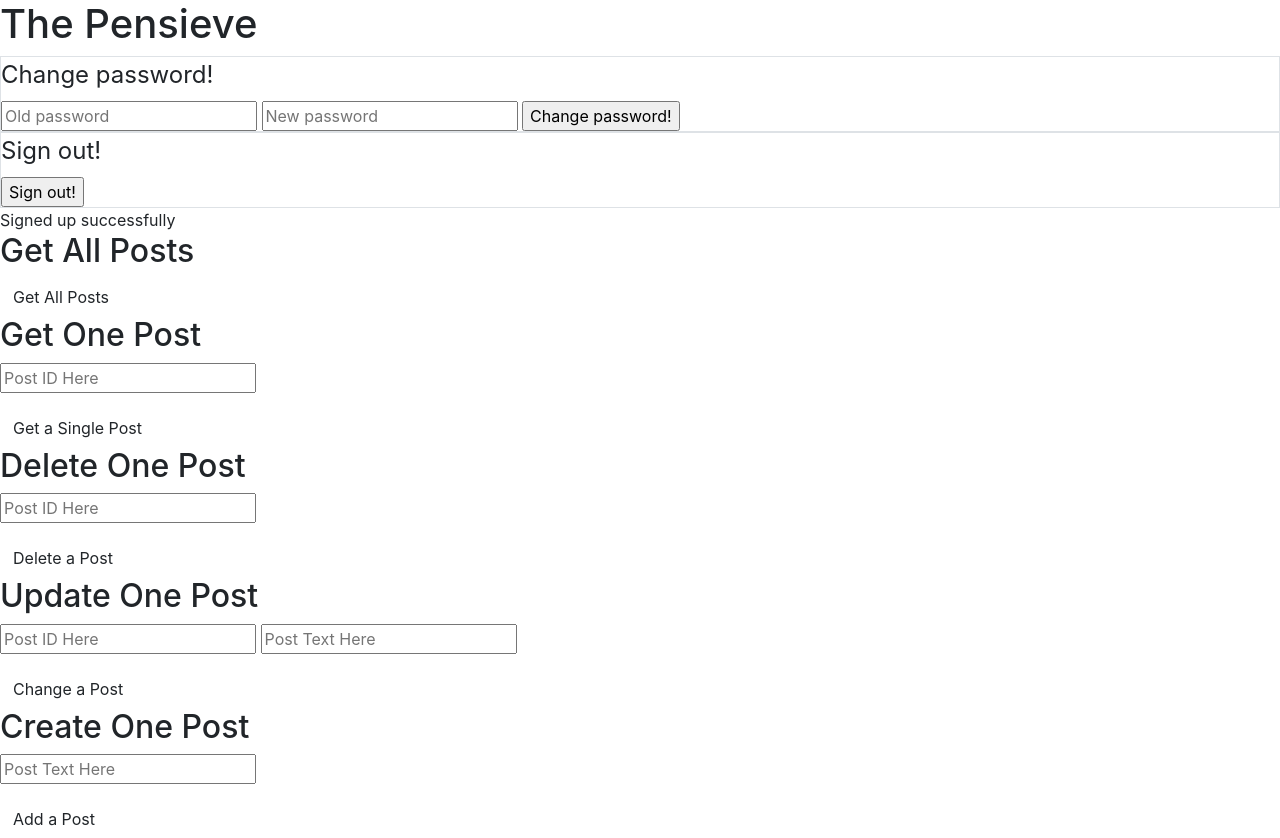
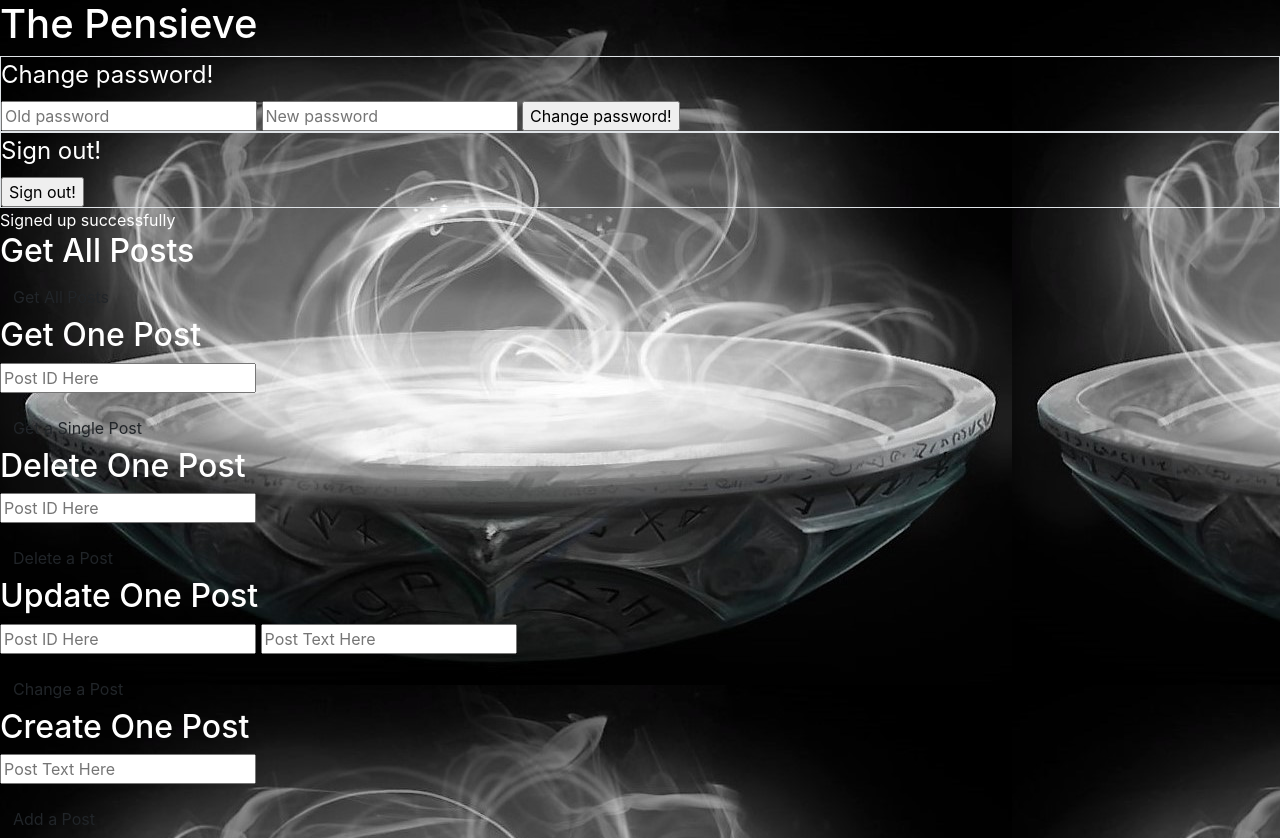
Before and after one commit to xiamjf/the-pensieve-client, a website built with webpack: page index.html in a window 1280 px wide. Both pictures are taken after typing "name@example.com", "Sample123", "Sample123" into the empty fields and a click on the input "Sign up!". Built offline with nearby package versions, Linux system fonts and the light colour scheme; files whose address does not match are found by name.

Commit message:
added some styling

```diff
--- a/assets/scripts/posts/events.js
+++ b/assets/scripts/posts/events.js
@@ -1,6 +1,7 @@
 const api = require('./api.js')
 const getFormFields = require('../../../lib/get-form-fields.js')
 const ui = require('./ui.js')
+const store = require('../store.js')
 
 const onGetAllPosts = function(event){
 
--- a/assets/styles/index.scss
+++ b/assets/styles/index.scss
@@ -1 +1,7 @@
 @import '~bootstrap/scss/bootstrap';
+$text-color: #fff;
+
+body {
+  background-image: url("../../public/Pensieve_merged_black.jpg");
+  color: $text-color;
+}
--- a/index.html
+++ b/index.html
@@ -53,6 +53,7 @@
       </form>
       <div id="message"></div>
 
+      <div class="signedInButtons d-none"">
       <h2>Get All Posts</h2>
       <form id="posts-index" class="signedInButtons d-none">
        <button type="submit" class="btn btn-default">Get All Posts</button>
@@ -91,6 +92,7 @@
         </div>
         <button type="submit" class="btn btn-default">Add a Post</button>
       </form>
+    </div>
 
     </body>
 </html>
```
